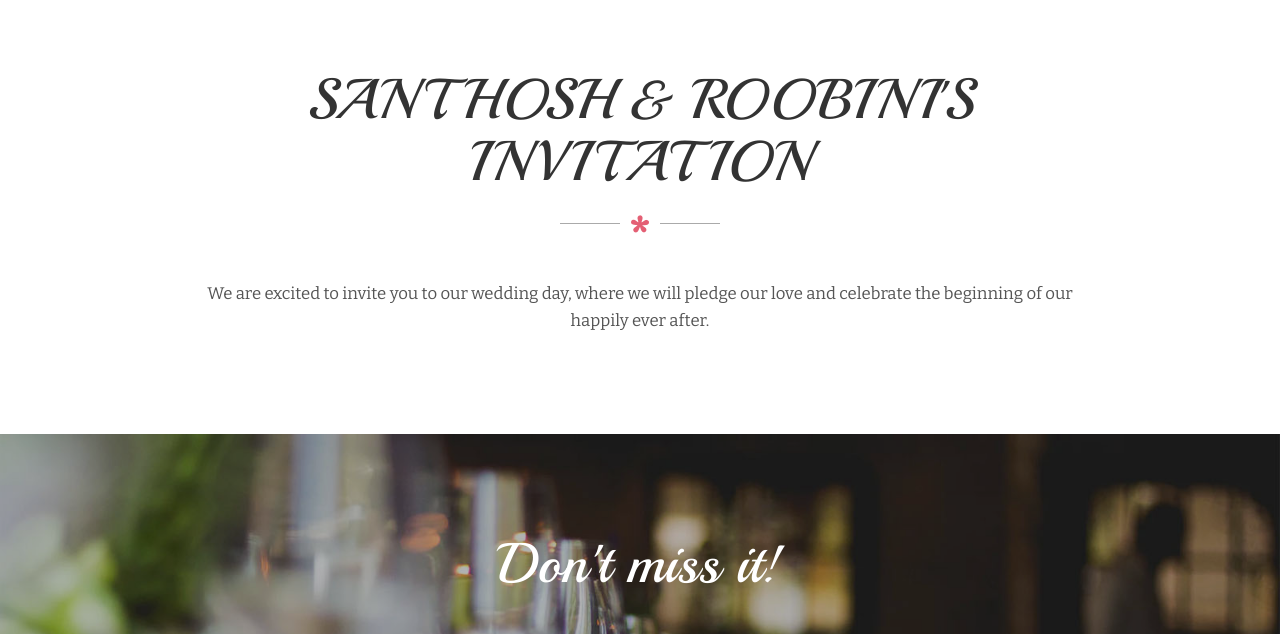
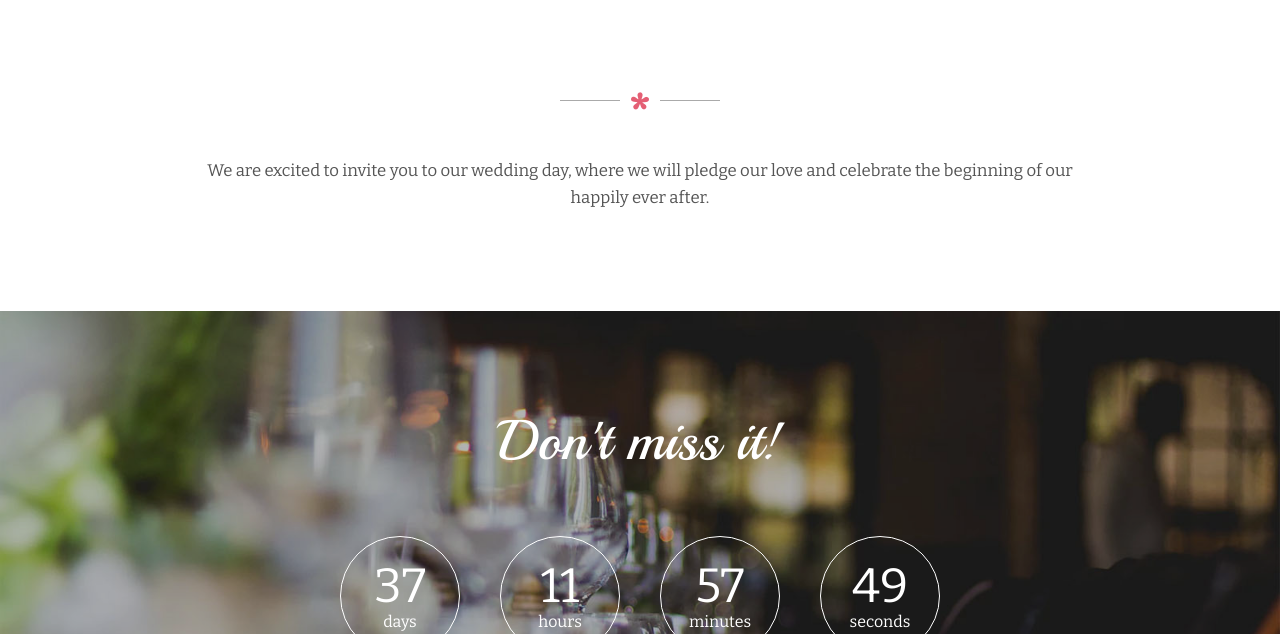
Before and after one commit to santhoshdeena/santhoshdeena.github.io, a plain HTML site: page index.html in a window 1280 px wide. Shown: the part 830-1464 px from the top of the page. Drawn offline with nearby package versions, Linux system fonts and the light colour scheme; files whose address does not match are found by name.

Commit message:
Update index.html

```diff
--- a/index.html
+++ b/index.html
@@ -77,7 +77,7 @@ document.getElementById('clock').innerHTML = ''
 			        <i class="small-icon icon icon-tie"></i>
 					<h5 class="date">09 MARCH 2025</h5>
 					<h3 class="pre-title">Save The Date</h3>
-					<h1 class="title">Santhosh<i class="icon icon-heart"></i> Roobini</h1>
+					<h1 class="title">Santhosh<i class="icon icon-heart"></i>Roobini</h1>
 
 				</div><!-- slider-content-->
 			</div><!--display-table-cell-->
@@ -92,7 +92,7 @@ document.getElementById('clock').innerHTML = ''
 				<div class="col-sm-10">
 
 					<div class="heading">
-						<h2 class="title">SANTHOSH & ROOBINI'S INVITATION</h2>
+						<!--<h2 class="title">SANTHOSH & ROOBINI'S INVITATION</h2>-->
 						<span class="heading-bottom"><i class="icon icon-star"></i></span>
 					</div>
 
```
